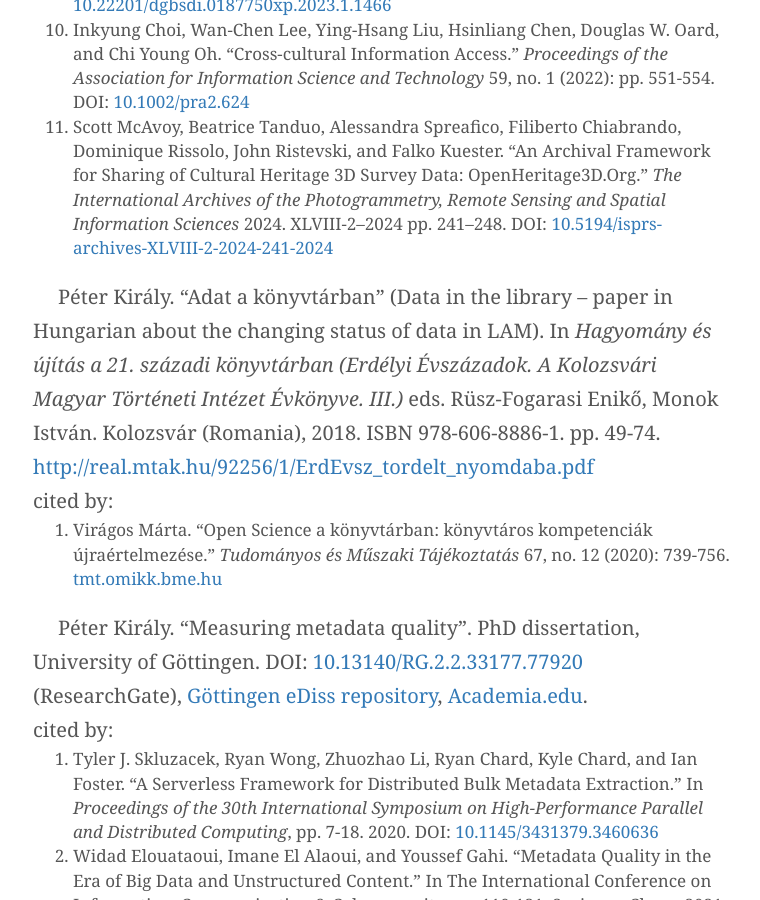
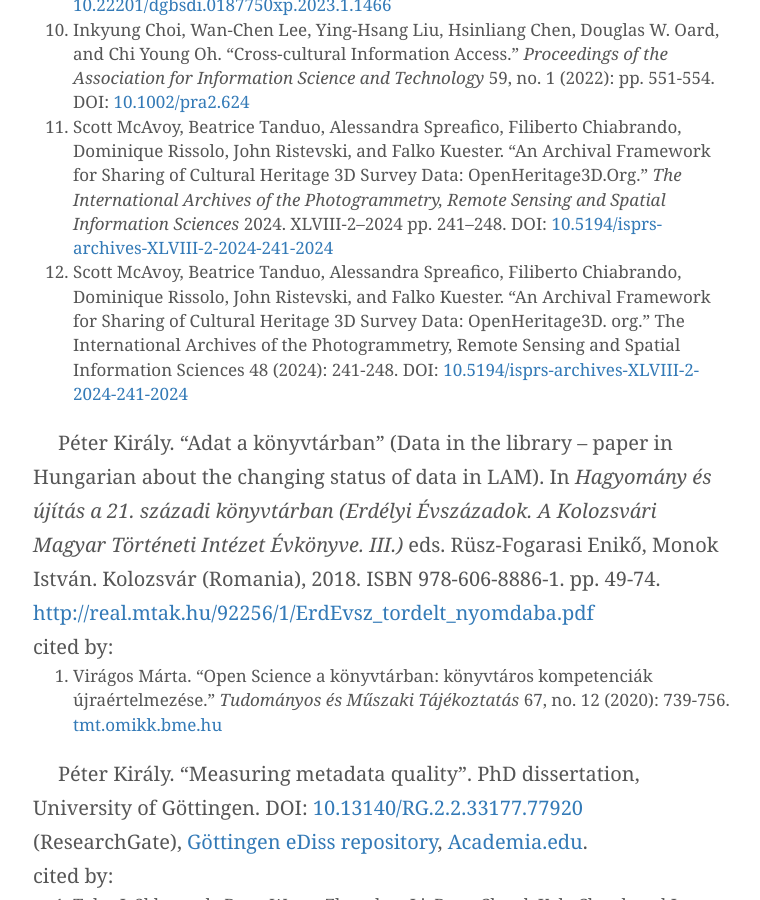
Before and after one commit to pkiraly/pkiraly.github.io, a Jekyll site: the page built from about.md, in a window 1280 px wide and 900 px high, scrolled down 10863 px. Shown: the whole window, without its empty margins (257-1017 px from the left). Built offline with Jekyll 4.4.1, drawn with Linux system fonts in a browser that asks for light colours; nearby versions of some CDN libraries; some web fonts are replaced; comment, search, counter and statistics services are not loaded.

Commit message:
Add McAvoy et al., 2024

```diff
--- a/about.md
+++ b/about.md
@@ -160,6 +160,7 @@ cited by:<br/>
 9. Manuel Alejandro Flores Chávez. "MetaMetrics: prototipo de visualización de la calidad de los metadatos en revistas científicas latinoamericanas publicadas en Open Journal System." _Biblioteca Universitaria_ 26, no. 1 (2023). DOI: [10.22201/dgbsdi.0187750xp.2023.1.1466](https://doi.org/10.22201/dgbsdi.0187750xp.2023.1.1466)
 10. Inkyung Choi, Wan‐Chen Lee, Ying‐Hsang Liu, Hsinliang Chen, Douglas W. Oard, and Chi Young Oh. "Cross‐cultural Information Access." _Proceedings of the Association for Information Science and Technology_ 59, no. 1 (2022): pp. 551-554. DOI: [10.1002/pra2.624](https://doi.org/10.1002/pra2.624)
 11. Scott McAvoy, Beatrice Tanduo, Alessandra Spreafico, Filiberto Chiabrando, Dominique Rissolo, John Ristevski, and Falko Kuester. “An Archival Framework for Sharing of Cultural Heritage 3D Survey Data: OpenHeritage3D.Org.” _The International Archives of the Photogrammetry, Remote Sensing and Spatial Information Sciences_ 2024. XLVIII-2–2024 pp. 241–248. DOI: [10.5194/isprs-archives-XLVIII-2-2024-241-2024](https://doi.org/10.5194/isprs-archives-XLVIII-2-2024-241-2024)
+12. Scott McAvoy, Beatrice Tanduo, Alessandra Spreafico, Filiberto Chiabrando, Dominique Rissolo, John Ristevski, and Falko Kuester. "An Archival Framework for Sharing of Cultural Heritage 3D Survey Data: OpenHeritage3D. org." The International Archives of the Photogrammetry, Remote Sensing and Spatial Information Sciences 48 (2024): 241-248. DOI: [10.5194/isprs-archives-XLVIII-2-2024-241-2024](https://doi.org/10.5194/isprs-archives-XLVIII-2-2024-241-2024)
 
 Péter Király. “Adat a könyvtárban” (Data in the library -- paper in Hungarian about the changing status of data in LAM). In *Hagyomány és újítás a 21. századi könyvtárban (Erdélyi Évszázadok. A Kolozsvári Magyar Történeti Intézet Évkönyve. III.)* eds. Rüsz-Fogarasi Enikő, Monok István. Kolozsvár (Romania), 2018. ISBN 978-606-8886-1. pp. 49-74. [http://real.mtak.hu/92256/1/ErdEvsz_tordelt_nyomdaba.pdf](http://real.mtak.hu/92256/1/ErdEvsz_tordelt_nyomdaba.pdf)<br/>
 cited by:<br/>
```
